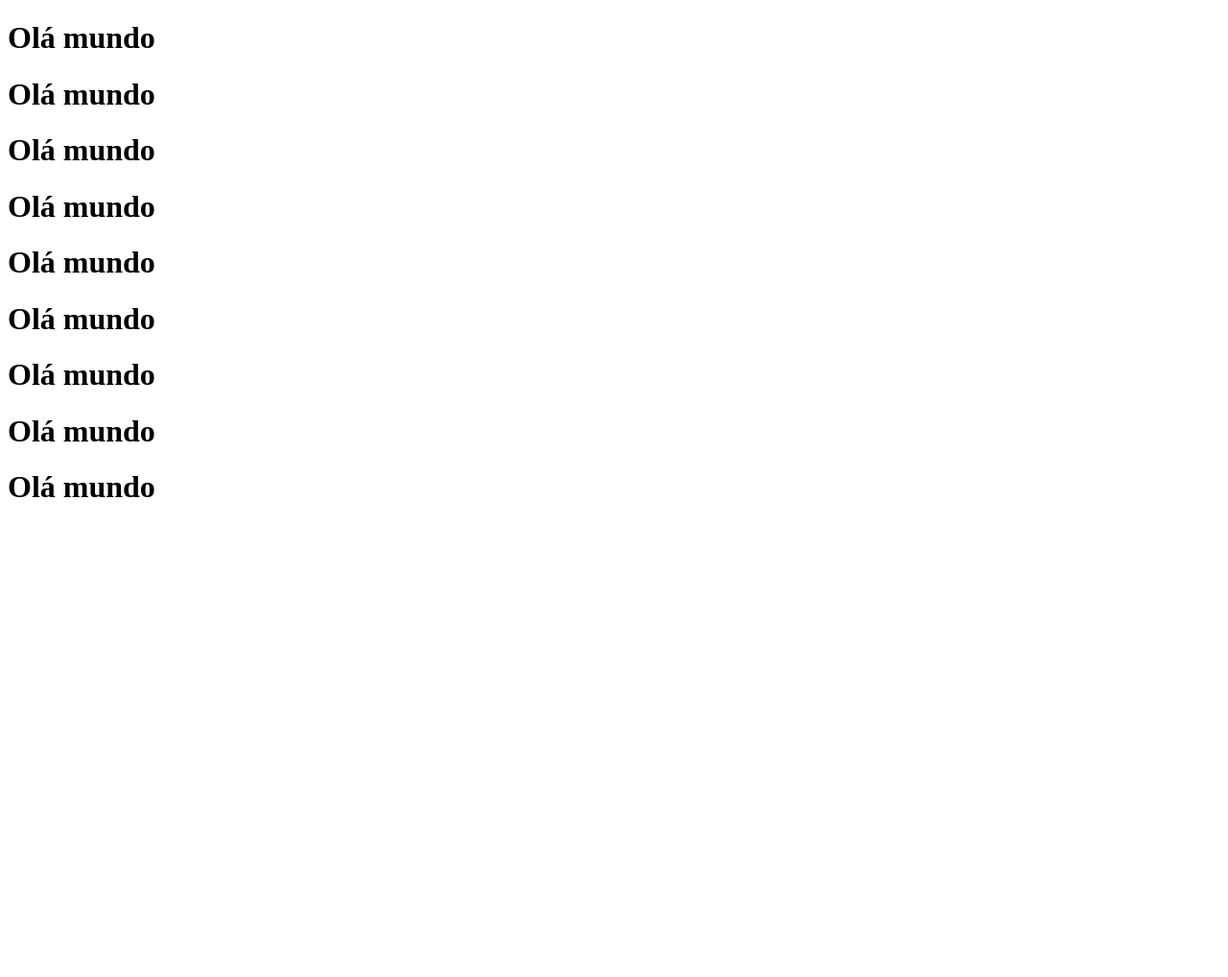
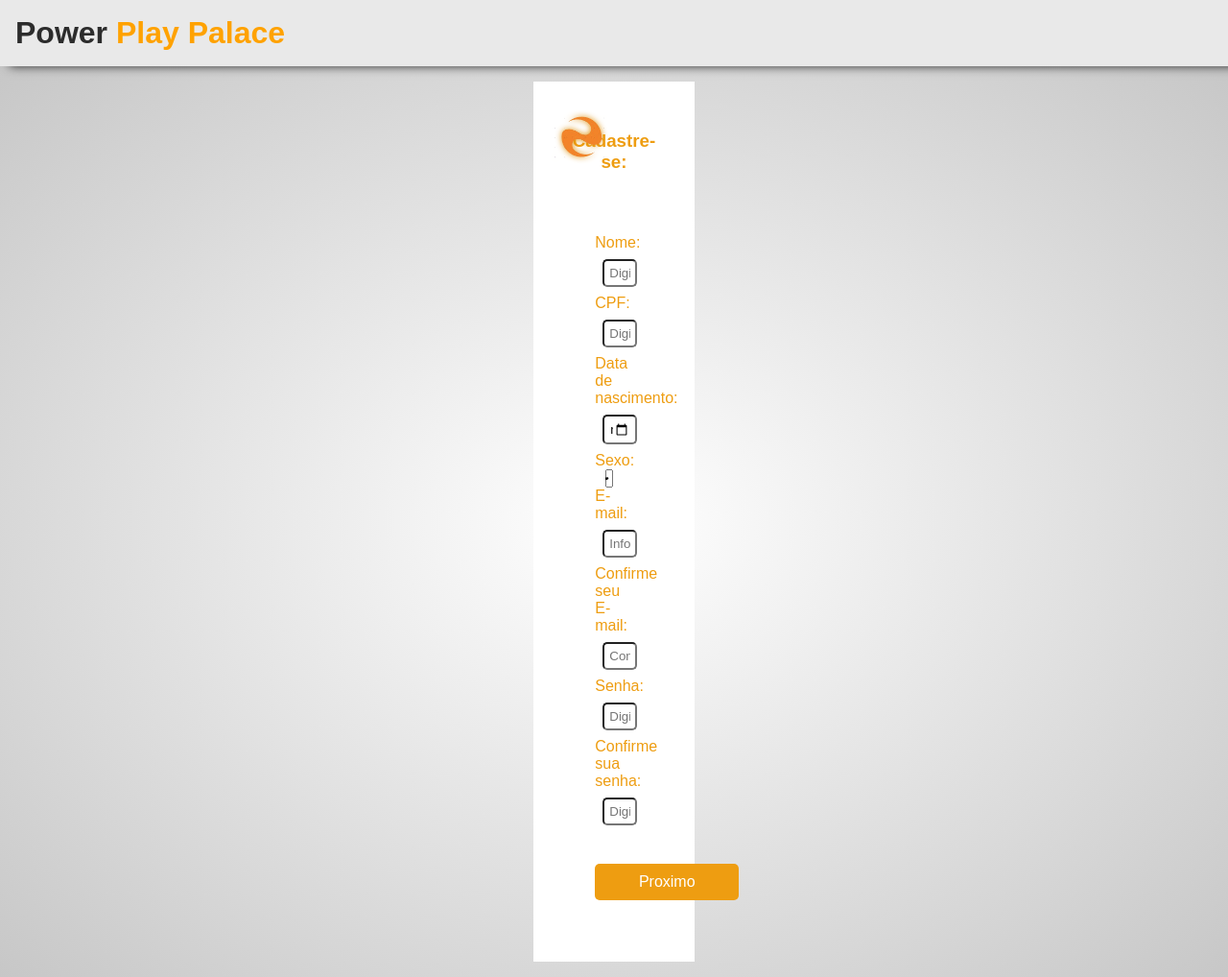
Before and after one commit to Kevenferraz39/Power-Pay-Place, a PHP site: page /View/cadastro.php in a window 1280 px wide. Shown: the whole page at 96% size. Before the commit the page ends 518 px from the top, so only its background shows below. Run offline with PHP 8.4, Linux system fonts and the light colour scheme.

Commit message:
formulário de cadastro
criação do froms de cadastro

```diff
--- a/View/cadastro.php
+++ b/View/cadastro.php
@@ -1,26 +1,71 @@
 <!DOCTYPE html>
-<html lang="en">
+<html lang="pt-br">
 <head>
     <meta charset="UTF-8">
     <meta name="viewport" content="width=device-width, initial-scale=1.0">
-    <title>Document</title>
+    <!--estilos-->
+    <link rel="stylesheet" href="style/sobre.css">
+    <link rel="stylesheet" href="style/cadastre-se.css">
+    <!--estilos-->
+    <link rel="shortcut icon" href="./img/favicon.ico" type="image/x-icon">
+    <title>Cadastre-se</title>
 </head>
 <body>
-    <h1>Olá mundo</h1>
+    <div class="navbar">
+        <div class="header-inner-contet">
+        <a href="home.php"><h1 class="logo">Power <span>Play Palace</span></h1></a>
+            <a href="home.php" class="linkHome
+            Menu"><img src="./img/logo-removebg-preview.png" alt="logo" class="logoFoto"></a>
+        </div>
+    </div>
+    <header>
+        <div class="header-iner-content">
+            <div class="header-botton-side">
+                <div class="header-botton-side-left">
+                  <form action="" method="post">
+                    <div class="cadastro-content">
+                        <img src="./img/logo-removebg-preview.png" alt="logo">
+                        <h3>Cadastre-se:</h3>
+                        <div class="cadastro">
+                            <label for="TxtNome">Nome:</label>
+                            <input type="text" name="TxtNome" id="TxtNome" placeholder="Digite seu nome completo...." required>
 
-    <h1>Olá mundo</h1>
+                            <label for="TxtCPF">CPF:</label>
+                            <input type="text" name="TxtCPF" id="TxtCPF" placeholder="Digite o seu CPF" required>
 
+                            <label for="TxtDataNasc">Data de nascimento:</label>
+                            <input type="date" name="TxtDataNasc" id="TxtDataNasc"required>
 
-    <h1>Olá mundo</h1>
+                            <label for="Sexo">Sexo:</label>
+                            <select name="Sexo" id="Sexo">
+                                <option>&nbsp;</option>
+                                <option value="M">Masculino</option>
+                                <option value="F">Feminino</option>
+                            </select>
 
-    <h1>Olá mundo</h1>
-    <h1>Olá mundo</h1>
-    <h1>Olá mundo</h1>
+                            <label for="TxtEmail">E-mail:</label>
+                            <input type="text" name="TxtEmail" id="TxtEmail" placeholder="Informe o seu E-mail" required>
 
-    <h1>Olá mundo</h1>
+                            <label for="TxtEmailC">Confirme seu E-mail:</label>
+                            <input type="text" name="TxtEmailC" id="TxtEmailC" placeholder="Confirme o seu E-mail" required>
 
-    <h1>Olá mundo</h1>
-    <h1>Olá mundo</h1>
+                            <label for="Senha">Senha:</label>
+                            <input type="password" name="Senha" id="Senha" placeholder="Digite uma senha " required>
 
+                            <label for="SenhaC">Confirme sua senha:</label>
+                            <input type="password" name="SenhaC" id="SenhaC" placeholder="Digite uma senha " required>
+
+                            <a href="">Proximo</a>
+                        </div>
+                    </div>
+                  </form>
+                </div>
+            </div>
+        </div>
+    </header>
+
+    <!--script-->
+    <script src="js/index.js"></script>
+     <!--script-->
 </body>
 </html>
--- a/View/home.php
+++ b/View/home.php
@@ -36,7 +36,7 @@
                     <span onclick="document.getElementById('id01').style.display='none'" class="close" title="Close Modal">&times;</span>
                     <img src="./img/eu.jpeg" alt="Avatar" class="avatar">
                   </div>
-              mmmmm
+
                   <div class="container">
                     <label for="uname"><b>Usuario</b></label>
                     <input type="text" placeholder="Entre com o nome de usuario ou email.... " name="uname" required>
--- /dev/null
+++ b/View/style/cadastre-se.css
@@ -0,0 +1,207 @@
+*{
+    box-sizing: border-box;
+    padding: 0;
+    margin: 0;
+    font-family: Arial, Helvetica, sans-serif;
+}
+
+:root{
+    --teme: rgb(238, 157, 17);
+    --button-hover: #DF9310;
+    --button-hover2: #020202cb;
+    --light-gray:#e9e9e9;
+    --color1: black;
+    --color2: rgb(255, 255, 255);
+    --color3: rgb(249, 160, 5);
+    --box-shadow: #2c2c2c;
+    --logo:rgb(255, 162, 0);
+    --background: rgb(243, 243, 243);
+    --main: #f2f2f2;
+    --borderProduct:#81818165;
+}
+
+body{
+    background-color: var(--background);
+    overflow-x: hidden;
+}
+body::-webkit-scrollbar {
+    width: 10px;
+  }
+
+  /* Track */
+  body::-webkit-scrollbar-track {
+    background: #f1f1f123;
+  }
+
+  /* Handle */
+  body::-webkit-scrollbar-thumb {
+    background: #888;
+    border-radius: 10px;
+  }
+
+  /* Handle on hover */
+  body::-webkit-scrollbar-thumb:hover {
+    background: var(--teme);
+    border-radius: 10px;
+  }
+
+a{
+    text-decoration: none;
+}
+
+/*----Header-----*/
+.header-inner-contet{
+    max-width: 1300px;
+    margin-left: auto;
+    margin-right: auto;
+}
+.navbar{
+    background-color: var(--light-gray);
+    padding: 1rem;
+    position: sticky;/*para que ele fique no topo*/
+    top: 0;
+    box-shadow: 10px 0 10px var(--box-shadow);
+    z-index: 99;/*para que ele fique acipa dos outros itens*/
+}
+.navbar>div{
+    display: flex;
+    align-items: center;
+    justify-content: space-between;
+    position: relative;
+}
+.logo{
+    color: var(--box-shadow);
+}
+.logo span{
+ color:var(--logo);
+}
+.logoFoto{
+    width: 70px;
+    display: none;
+}
+nav ul{
+    display: flex;
+    list-style-type: none;
+    align-items: center;
+}
+.nav-icons-container{
+    display: flex;
+    align-items: center;
+
+}
+.nav-icons-container img{
+    width: 50px;
+    cursor: pointer;
+}
+.nav-icons-container .carrinhoimg{
+    width: 30px;
+    cursor: pointer;
+}
+.nav-icons-container img:first-child{
+    margin-right: 1rem;
+}
+nav ul li{
+    color: var(--color3);
+    font-weight: bold;
+    margin-right: 1.5rem;
+    cursor: pointer;
+}
+nav ul li:hover{
+    color:var(--teme);
+    transform: translateY(-5px);
+    transition: all 0.6s;
+
+}nav a{
+    color: var(--color3);
+}
+.menu-button{
+    display: none;
+}
+ul .produtos{
+    display: none;
+}
+header{
+    background-image: radial-gradient( #fff, #c7c7c7);
+}
+.header-botton-side-left .cadastro-content{
+    background-color: var(--color2);
+    width: 50%;
+    margin-left: auto;
+    margin-right: auto;
+    margin-top: auto;
+    margin-bottom: auto;
+    padding: 2rem;
+    display: flex;
+    flex-direction: column;
+}
+.header-botton-side-left img{
+    width: 4.2rem;
+    margin-bottom: 2rem;
+    margin-left: -1rem;
+    filter: drop-shadow(0px 0px 3px #DF9310 );
+}
+.header-botton-side-left h3{
+    text-align: center;
+    justify-content: center;
+    color: var(--teme);
+    margin-top: -4rem;
+    margin-bottom: 2rem;
+}
+.cadastro{
+    display: flex;
+    flex-direction: column;
+    padding: 2rem;
+}
+.cadastro label{
+    text-align: left;
+    color: var(--teme);
+}
+.cadastro input{
+    width: 90%;
+    padding: 5px;
+    border-radius: 5px;
+    outline-color: var(--teme);
+    margin: 0.5rem;
+}
+.cadastro select{
+    width: 20%;
+    margin-left: 0.7rem;
+}
+.cadastro a {
+    margin-top: 2rem;
+ background-color: var(--teme);
+ padding: 10px;
+ width: 150px;
+ border-radius: 5px;
+ text-align: center;
+ color: var(--color2);
+ text-decoration: none;
+}
+.cadastro a:hover{
+    background-color: var(--button-hover);
+}
+/*----Media queries-----*/
+
+@media (max-width: 800px) {
+    .logo{
+        display: none;
+    }
+    .logoFoto{
+        display: block;
+        margin-left: -28rem;
+    }
+    .header-botton-side-left .cadastro-content{
+        background-color: var(--color2);
+        width: 100%;
+        margin-left: auto;
+        margin-right: auto;
+        margin-top: auto;
+        margin-bottom: auto;
+        padding: 2rem;
+        display: flex;
+        flex-direction: column;
+    }
+}
+
+/*----Media queries-----*/
+/*----Header-----*/
```
Also changed, not shown: View/style/sobre.css (+3 -29 lines), View/sobre.php (line endings or trailing spaces).
